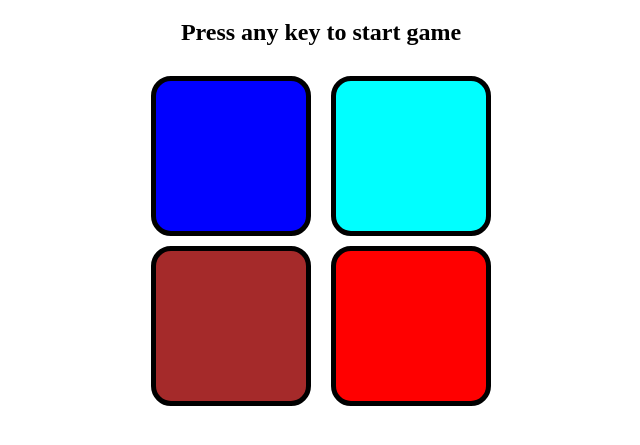
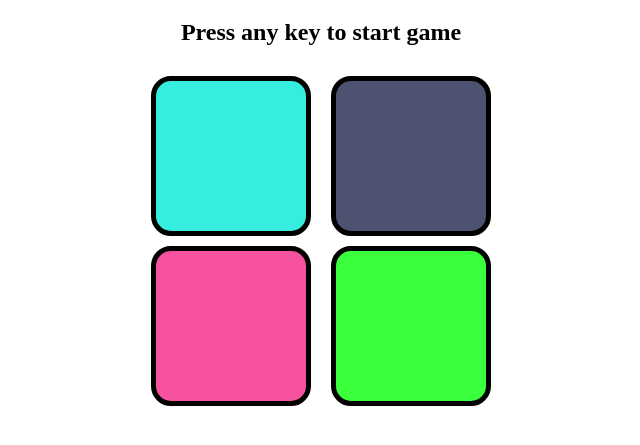
Before and after one commit to nitish4445/simon-game-in-js, a plain HTML site: page index.html in a window 1280 px wide. Shown: the part 61-506 px from the top of the page, without its empty margins (319-959 px from the left). Drawn offline with Linux system fonts and the light colour scheme.

Commit message:
color change

```diff
--- a/index.css
+++ b/index.css
@@ -13,20 +13,20 @@ body{
    border-radius: 20px;
 }
 .blue{
-    background-color: blue;
+    background-color: #36EEE0;
 }
 .brown{
-    background-color: brown;
+    background-color: #F652A0;
 }
 .aqua{
-    background-color: aqua;
+    background-color: #4C5270;
 }
 .red{
-    background-color: red;
+    background-color: #00ff04c6;
 }
 .flash{
     background-color:white;
 }
 .userFlash{
-    background-color: green;
+    background-color: white;
 }
--- a/index.html
+++ b/index.html
@@ -3,7 +3,7 @@
 <head>
     <meta charset="UTF-8">
     <meta name="viewport" content="width=device-width, initial-scale=1.0">
-    <title>Document</title>
+    <title>Simon-Game</title>
     <link rel="stylesheet" href="./index.css">
 </head>
 <body>
```
